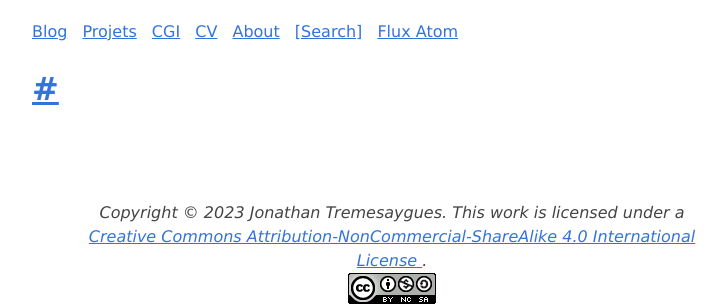
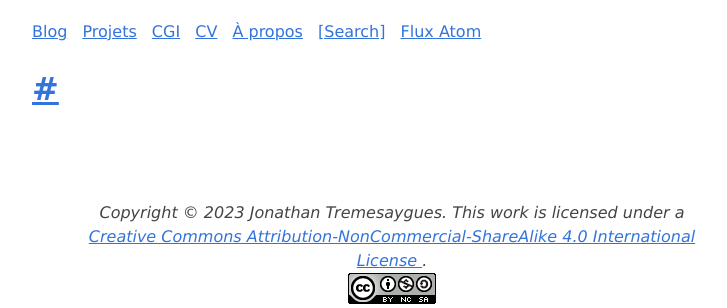
Before and after one commit to jtremesay/jssg, a Python web app: template theme/templates/page.html in a window 1280 px wide. Shown: the top 308 px of the page, without its empty margins (248-975 px from the left). Run offline with Jinja, Linux system fonts and the light colour scheme; the template is opened without the code that fills it, so the values that code supplies are empty.

Commit message:
update about page

```diff
--- a/theme/templates/base.html
+++ b/theme/templates/base.html
@@ -45,7 +45,7 @@
         <a href="{{ SITEURL }}/pages/projets.html">Projets</a>
         <a href="{{ SITEURL }}/pages/cgi.html">CGI</a>
         <a href="{{ SITEURL }}/pages/cv-en.html">CV</a>
-        <a href="{{ SITEURL }}/pages/about.html">About</a>
+        <a href="{{ SITEURL }}/pages/a-propos.html">À propos</a>
         <a href="https://duckduckgo.com/?t=ffab&q=site%3Ajtremesay.org&ia=web">[Search]</a>
         <a href="{{ FEED_DOMAIN }}/{% if FEED_ALL_ATOM_URL %}{{ FEED_ALL_ATOM_URL }}{% else %}{{ FEED_ALL_ATOM }}{% endif %}">Flux Atom</a>
 
```
Also changed, not shown: 2 other files.
